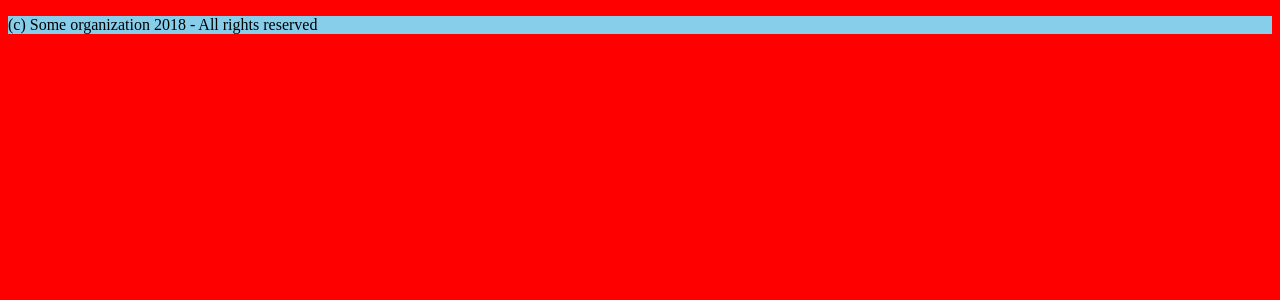
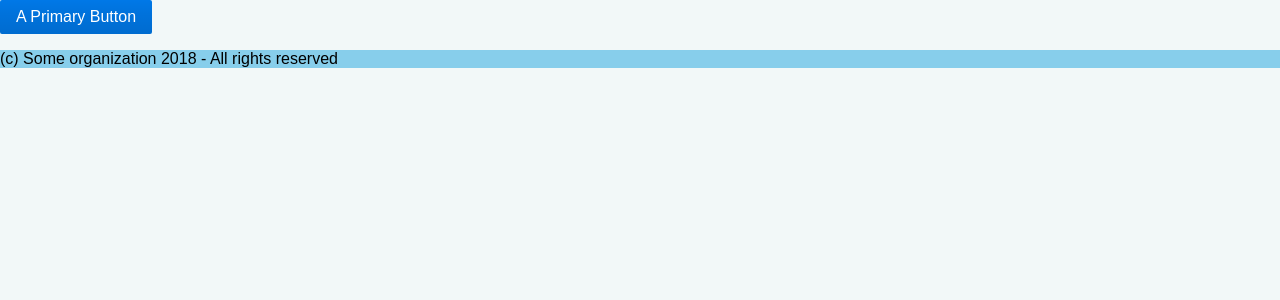
Before and after one commit to dantecalderon/store, a Gatsby app: page / in a window 1280 px wide. Shown: the top 300 px of the page. Built offline with nearby package versions, Linux system fonts and the light colour scheme.

Commit message:
Add purecss file

```diff
--- a/src/components/Layouts/Default/Default.js
+++ b/src/components/Layouts/Default/Default.js
@@ -1,10 +1,12 @@
 import React from 'react'
 import '../../../styles/global.js'
+import 'purecss/build/pure-min.css'
 
 class DefaultLayout extends React.Component {
 	render() {
 		return(
 			<div>
+				<a class="pure-button pure-button-primary" href="#">A Primary Button</a>
 				{ this.props.children }
 			</div>
 		)
--- a/src/styles/global.js
+++ b/src/styles/global.js
@@ -2,6 +2,6 @@ import { injectGlobal } from 'styled-components'
 
 injectGlobal`
 	body {
-		background: red;
+		background: #f2f8f8;
 	}
 `
```
